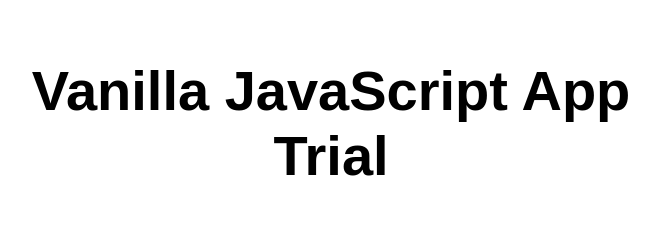
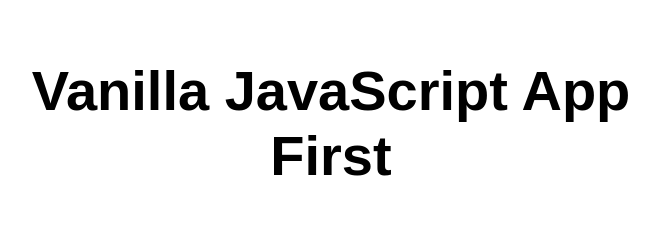
Before and after one commit to rmaxwell52975/my-first-static-web-app, a website: page src/index.html in a window 1280 px wide. Shown: the whole page, without its empty margins (309-968 px from the left). Drawn offline with Linux system fonts and the light colour scheme.

Commit message:
lhljhljh

```diff
--- a/src/index.html
+++ b/src/index.html
@@ -11,7 +11,7 @@
 
 <body>
   <main>
-    <h1>Vanilla JavaScript App Trial</h1>
+    <h1>Vanilla JavaScript App First</h1>
   </main>
 </body>
 
```
